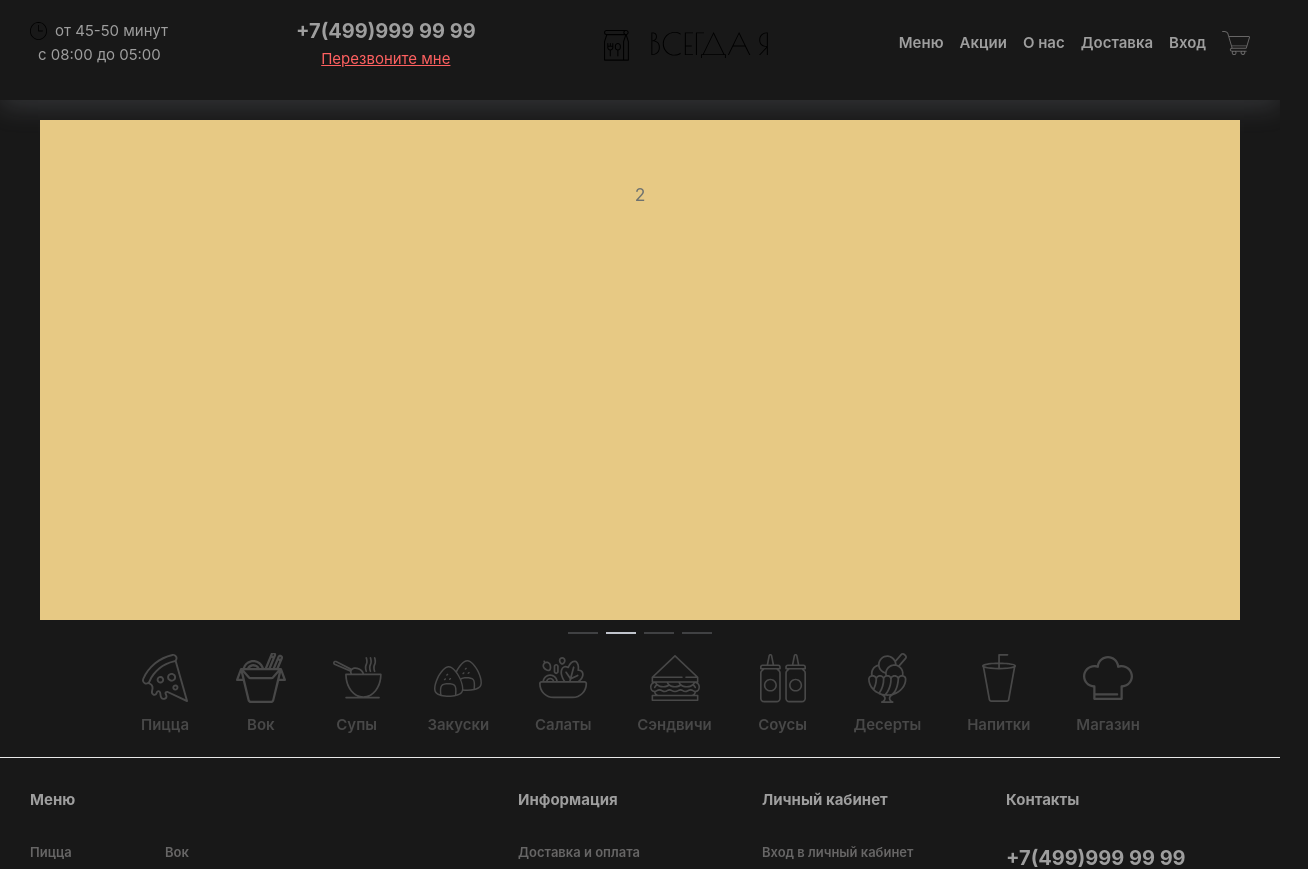
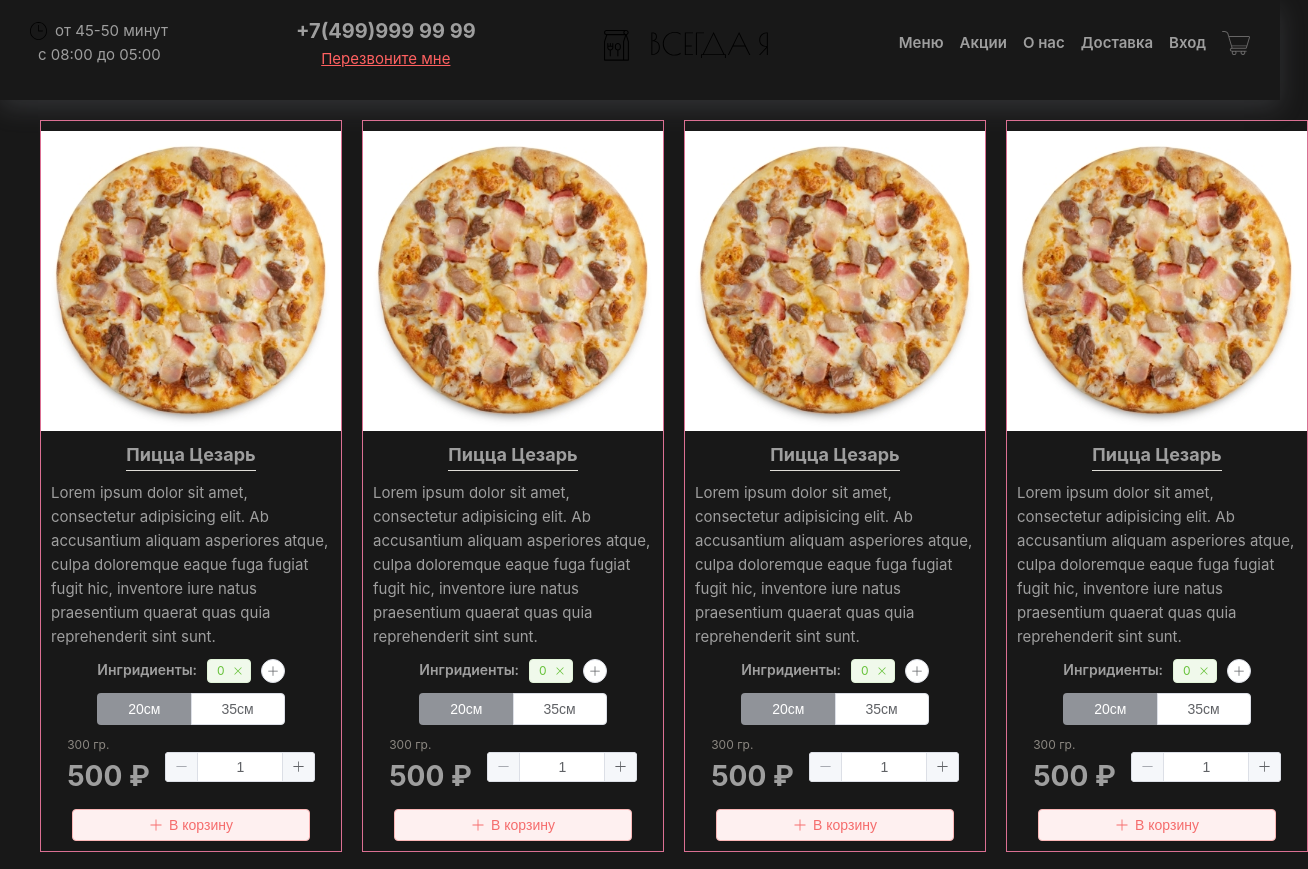
Before and after one commit to At0m234/Pizza, a Vue app: page / in a window 1280 px wide. Shown: the top 869 px of the page, 1308 px wide, since content can reach past the window. Built offline with nearby package versions, Linux system fonts and the light colour scheme.

Commit message:
project development... product card

```diff
--- a/src/assets/base.css
+++ b/src/assets/base.css
@@ -57,6 +57,7 @@
   --color-light-gray: #E8E8E8;
   --color-text-gray: #676666;
   --color-icon-gray: #484848;
+  --color-gray-main: #333;
 }
 *,
 *::before,
--- /dev/null
+++ b/src/components/ProductCard.vue
@@ -0,0 +1,154 @@
+<script setup lang="ts">
+import {defineProps, reactive, ref, watch} from 'vue'
+import pizzaImg from '@/assets/img/4.jpg'
+import {Plus} from '@element-plus/icons-vue'
+
+const props = defineProps({
+  data: Object,
+})
+const state = reactive({
+  title: 'Пицца Цезарь',
+  description: 'Lorem ipsum dolor sit amet, consectetur adipisicing elit. Ab accusantium aliquam asperiores atque, culpa doloremque\n' +
+      '    eaque fuga fugiat fugit hic, inventore iure natus praesentium quaerat quas quia reprehenderit sint sunt.',
+  size: {
+    small: '20см',
+    big: '35см',
+  },
+  activeSize: 'small',
+  topping: {
+    sum: 0,
+    added: [],
+  },
+  price: 500,
+  count: 1,
+  weight: 300,
+})
+
+function setActive(size: string) {
+  state.activeSize = size;
+}
+
+function onCardClick() {
+  console.log('###### onCardClick',)
+}
+
+function onCloseTag() {
+  state.topping.sum = 0
+  console.log('###### onCloseTag',)
+}
+
+function addTopping(){
+  state.topping.sum = state.topping.sum + 1
+  console.log('###### addToping', )
+}
+function addToCart(){
+  console.log('###### addToCart', )
+}
+</script>
+
+<template>
+  <div class="card">
+    <img :src="pizzaImg" alt="img" class="image"/>
+    <h1 class="title" type="info" @click="onCardClick">{{ state.title }}</h1>
+    <p class="description">{{ state.description }}</p>
+    <div class="topping">Ингридиенты:
+      <el-tag
+          type="success"
+          closable
+          @close="onCloseTag"
+          disable-transitions
+      > {{state.topping.sum}}
+      </el-tag>
+      <el-button :icon="Plus" circle size="small" @click="addTopping"/>
+    </div>
+    <el-button-group>
+      <el-button
+          class="button"
+          :type="state.activeSize === 'small' ? 'info' : '' "
+          @click.stop="setActive('small')"
+      >{{ state.size.small }}
+      </el-button>
+      <el-button
+          class="button"
+          :type="state.activeSize === 'big' ? 'info' : '' "
+          @click.stop="setActive('big')"
+      >{{ state.size.big }}
+      </el-button>
+    </el-button-group>
+    <div class="bottom">
+      <p class="weight">{{state.weight}} гр.</p>
+      <b class="price">{{state.price}} ₽</b>
+      <el-input-number class="count" v-model="state.count" :min="1" :max="99" @change="handleChange" />
+      <div>
+
+      </div>
+    </div>
+    <el-button
+        type="danger"
+        :icon="Plus"
+        plain
+        @click="addToCart"
+        class="to-cart"
+
+    >В корзину</el-button>
+  </div>
+</template>
+
+<style scoped lang="scss">
+.card {
+  border: 1px solid palevioletred;
+  max-width: 302px;
+  display: flex;
+  flex-direction: column;
+  align-items: center;
+  padding: 10px;
+  gap: 10px;
+}
+
+.title {
+  font-size: 18px;
+  font-weight: 700;
+  border-bottom: #e0ded8 solid 1px;
+}
+
+.image {
+
+}
+
+.button {
+  padding-left: 30px;
+  padding-right: 30px;
+}
+
+.topping {
+  font-size: 14px;
+  font-weight: 600;
+  display: inline-flex;
+  gap: 10px;
+}
+
+.bottom{
+ display: grid;
+ grid-template-areas: 'weight count' 'price count';
+  column-gap: 15px;
+}
+
+.weight{
+  color: #8b8781;
+  font-size: 12px;
+  grid-area: weight;
+}
+.price{
+  grid-area: price;
+  font-weight: 700;
+  font-size: 28px;
+}
+.count{
+  grid-area: count;
+  height: 30px;
+  place-self: center;
+}
+.to-cart{
+  width: 85%;
+}
+</style>
--- /dev/null
+++ b/src/components/ProductCategory.vue
@@ -0,0 +1,23 @@
+<script setup lang="ts">
+import {defineProps, reactive, ref, watch} from 'vue'
+import ProductCard from "@/components/ProductCard.vue";
+
+const props = defineProps({
+  data: Object,
+})
+
+</script>
+
+<template>
+  <div class="category">
+    <product-card v-for="i of 5"/>
+  </div>
+
+</template>
+<style scoped lang="scss">
+ .category {
+   display: grid;
+   grid-template-columns: repeat(4, 1fr);
+   gap: 20px;
+ }
+</style>
--- a/src/layouts/default.vue
+++ b/src/layouts/default.vue
@@ -25,6 +25,7 @@ import CustomFooter from '@/components/CustomFooter.vue';
   height: 100%;
   min-height: 60vh;
   padding: 20px 40px;
+  margin: auto;
 }
 
 main {
--- a/src/views/HomeView.vue
+++ b/src/views/HomeView.vue
@@ -1,10 +1,13 @@
 <script setup lang="ts">
 import CustomCarousel from '@/components/CustomCarousel.vue'
 import MenuIcons from '@/components/MenuIcons.vue'
+import ProductCard from "@/components/ProductCard.vue";
+import ProductCategory from "@/components/ProductCategory.vue";
 
 </script>
 
 <template>
-  <custom-carousel/>
-  <menu-icons/>
+<!--  <custom-carousel/>-->
+<!--  <menu-icons/>-->
+  <product-category/>
 </template>
--- a/vite.config.ts
+++ b/vite.config.ts
@@ -12,4 +12,7 @@ export default defineConfig({
       '@': fileURLToPath(new URL('./src', import.meta.url)),
     },
   },
+  server: {
+    port: 1000,
+  },
 })
```
Also changed, not shown: src/assets/img/12.jpg (added), src/assets/img/4.jpg (added).
